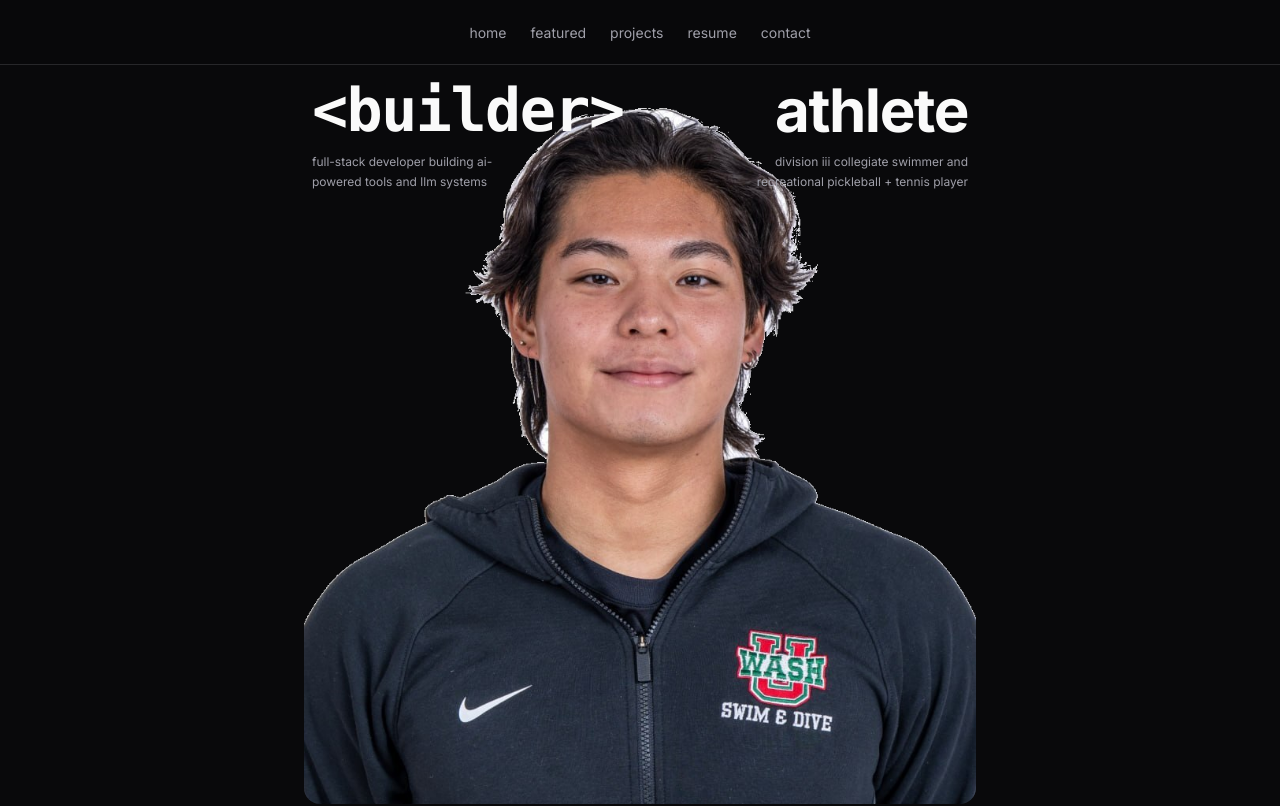
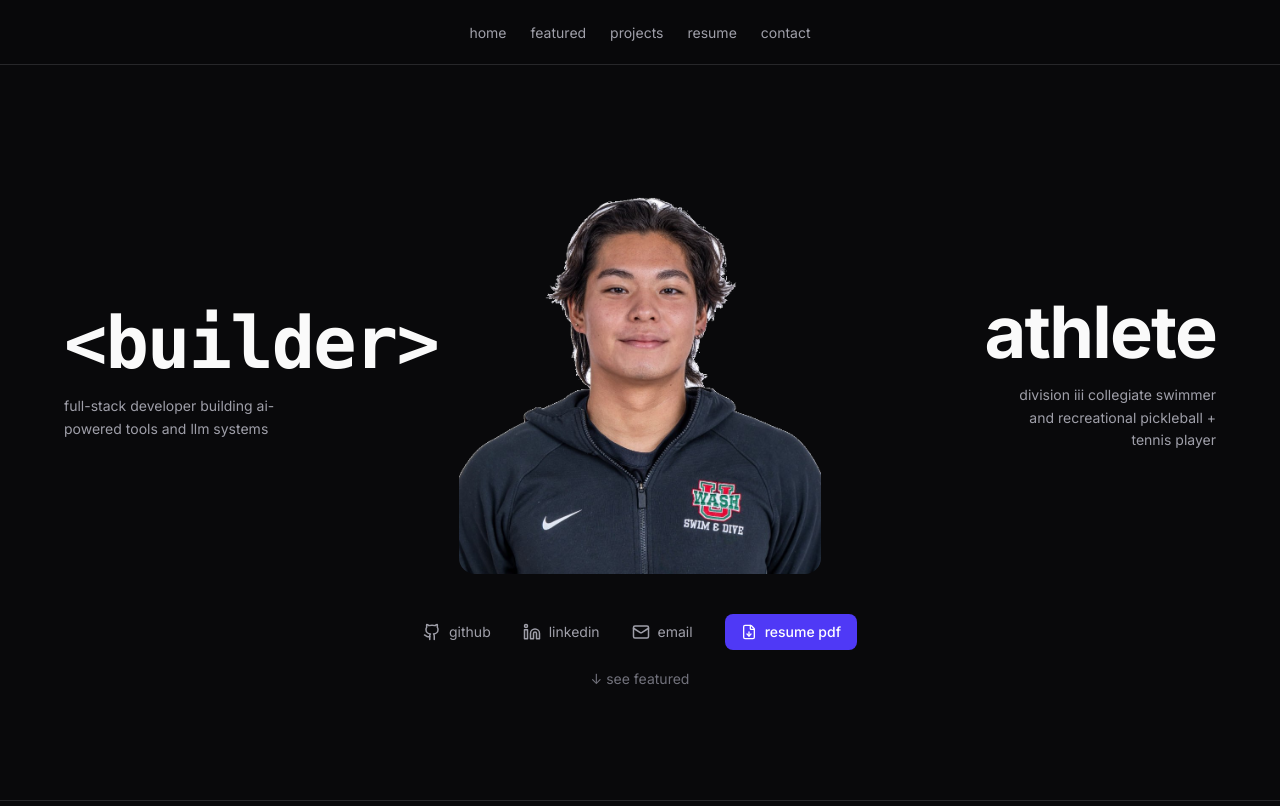
Before and after one commit to E10Feng/portfolio, a Next.js app: page / in a window 1280 px wide. Shown: the top 806 px of the page. Built offline with nearby package versions, Linux system fonts and the light colour scheme.

Commit message:
fix: clean 3-col grid layout — labels fully beside portrait, no overlap

```diff
--- a/src/components/sections/HeroSection.tsx
+++ b/src/components/sections/HeroSection.tsx
@@ -10,59 +10,64 @@ export default function HeroSection() {
   return (
     <section id="hero" className="min-h-screen bg-zinc-950 flex items-center justify-center px-6 pt-16 overflow-hidden">
       <FadeInWhenVisible>
-        <div className="relative w-full max-w-5xl flex flex-col items-center">
+        <div className="w-full max-w-6xl">
 
-          {/* ── Portrait — absolutely positioned relative to this container ── */}
-          <div className="relative w-full max-w-2xl mx-auto">
-            <img
-              src={PORTRAIT_SRC}
-              alt="Ethan Feng"
-              className="w-full h-auto object-cover rounded-2xl block"
-            />
+          {/* ── 3-column grid: <builder> | portrait | athlete ── */}
+          <div className="grid grid-cols-1 md:grid-cols-3 items-center gap-6 md:gap-8">
 
-            {/* ── <builder> — left of portrait ── */}
-            <div className="hidden md:block absolute left-0 top-0 w-56 pl-2 pt-4">
-              <p className="font-mono text-6xl font-bold text-zinc-50 tracking-tight leading-none">
+            {/* ── LEFT — <builder> ── */}
+            <div className="hidden md:flex flex-col items-start text-left">
+              <p className="font-mono text-6xl xl:text-7xl font-bold text-zinc-50 tracking-tight leading-none">
                 &lt;builder&gt;
               </p>
-              <p className="mt-3 text-xs text-zinc-400 leading-relaxed">
+              <p className="mt-4 text-sm text-zinc-400 leading-relaxed max-w-[14rem]">
                 full-stack developer building ai-powered tools and llm systems
               </p>
             </div>
 
-            {/* ── athlete — right of portrait ── */}
-            <div className="hidden md:block absolute right-0 top-0 w-56 pr-2 pt-4 text-right">
-              <p className="text-6xl font-bold lowercase text-zinc-50 tracking-tight leading-none">
+            {/* ── CENTER — portrait ── */}
+            <div className="flex justify-center">
+              <img
+                src={PORTRAIT_SRC}
+                alt="Ethan Feng"
+                className="w-full max-w-xs sm:max-w-sm md:max-w-md lg:max-w-lg xl:max-w-xl h-auto object-cover rounded-2xl block"
+              />
+            </div>
+
+            {/* ── RIGHT — athlete ── */}
+            <div className="hidden md:flex flex-col items-end text-right">
+              <p className="text-6xl xl:text-7xl font-bold lowercase text-zinc-50 tracking-tight leading-none">
                 athlete
               </p>
-              <p className="mt-3 text-xs text-zinc-400 leading-relaxed">
+              <p className="mt-4 text-sm text-zinc-400 leading-relaxed max-w-[14rem]">
                 division iii collegiate swimmer and recreational pickleball + tennis player
               </p>
             </div>
 
+          </div>
+
           {/* ── Mobile labels — below portrait ── */}
-            <div className="md:hidden flex flex-col items-center text-center mt-6 gap-6">
+          <div className="md:hidden flex flex-col items-center text-center mt-8 gap-6">
             <div>
-                <p className="font-mono text-4xl font-bold text-zinc-50 tracking-tight leading-none">
+              <p className="font-mono text-5xl font-bold text-zinc-50 tracking-tight leading-none">
                 &lt;builder&gt;
               </p>
-                <p className="mt-2 text-xs text-zinc-400 leading-relaxed max-w-xs">
+              <p className="mt-3 text-sm text-zinc-400 leading-relaxed max-w-xs mx-auto">
                 full-stack developer building ai-powered tools and llm systems
               </p>
             </div>
             <div>
-                <p className="text-4xl font-bold lowercase text-zinc-50 tracking-tight leading-none">
+              <p className="text-5xl font-bold lowercase text-zinc-50 tracking-tight leading-none">
                 athlete
               </p>
-                <p className="mt-2 text-xs text-zinc-400 leading-relaxed max-w-xs">
+              <p className="mt-3 text-sm text-zinc-400 leading-relaxed max-w-xs mx-auto">
                 division iii collegiate swimmer and recreational pickleball + tennis player
               </p>
             </div>
           </div>
-          </div>
 
           {/* ── Social links + CTA ─────────────────────────── */}
-          <div className="flex flex-wrap items-center justify-center gap-6 md:gap-8 pb-4 mt-8">
+          <div className="flex flex-wrap items-center justify-center gap-6 md:gap-8 pb-4 mt-10">
             <SocialLink href="https://github.com/E10Feng" icon={Github} label="github" />
             <SocialLink href="https://linkedin.com/in/ethan-feng-604993221/" icon={Linkedin} label="linkedin" />
             <SocialLink href="mailto:ethan.burr@gmail.com" icon={Mail} label="email" />
@@ -77,12 +82,14 @@ export default function HeroSection() {
             </a>
           </div>
 
+          <div className="text-center pb-8 md:pb-0">
             <a
               href="#featured"
-            className="text-sm text-zinc-500 hover:text-zinc-300 transition-colors mt-2"
+              className="text-sm text-zinc-500 hover:text-zinc-300 transition-colors"
             >
               ↓ see featured
             </a>
+          </div>
 
         </div>
       </FadeInWhenVisible>
```
Lines whose indentation alone changed are shown as unchanged.
